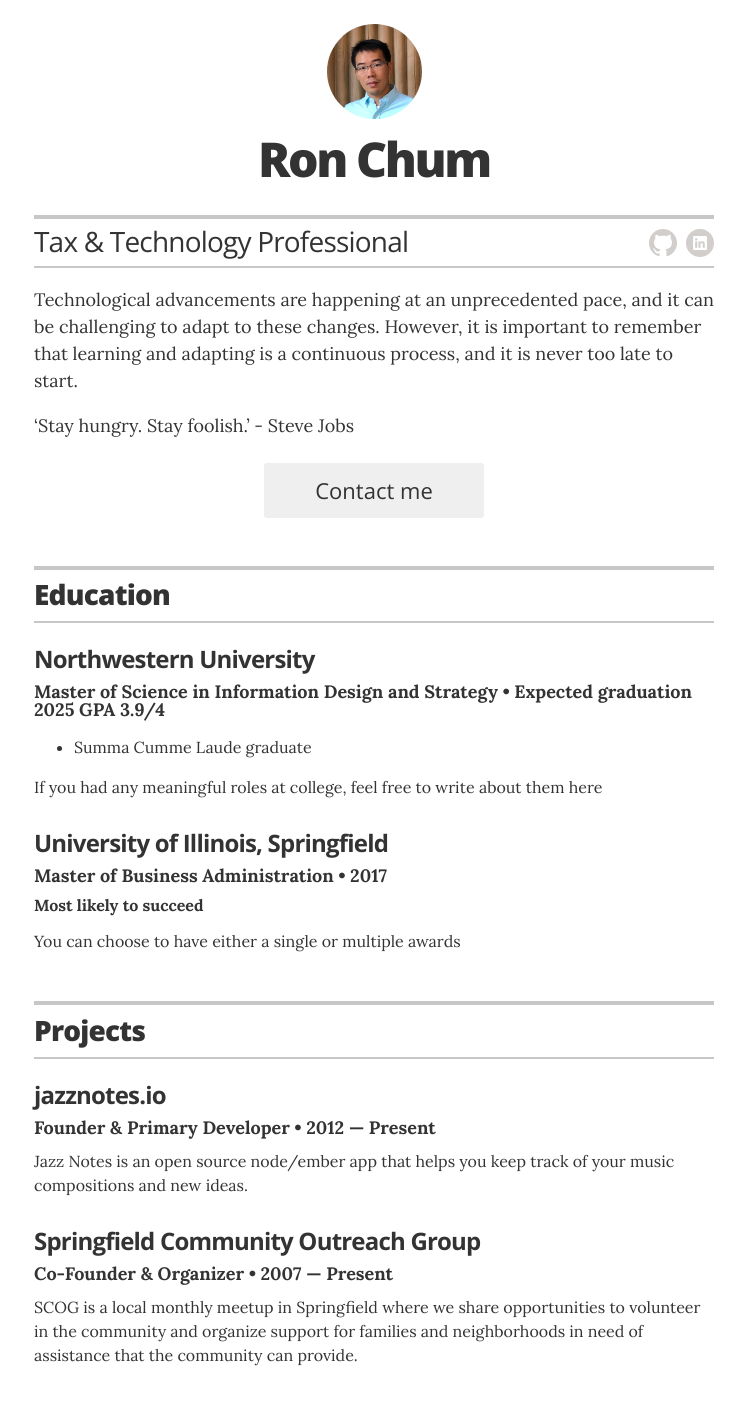
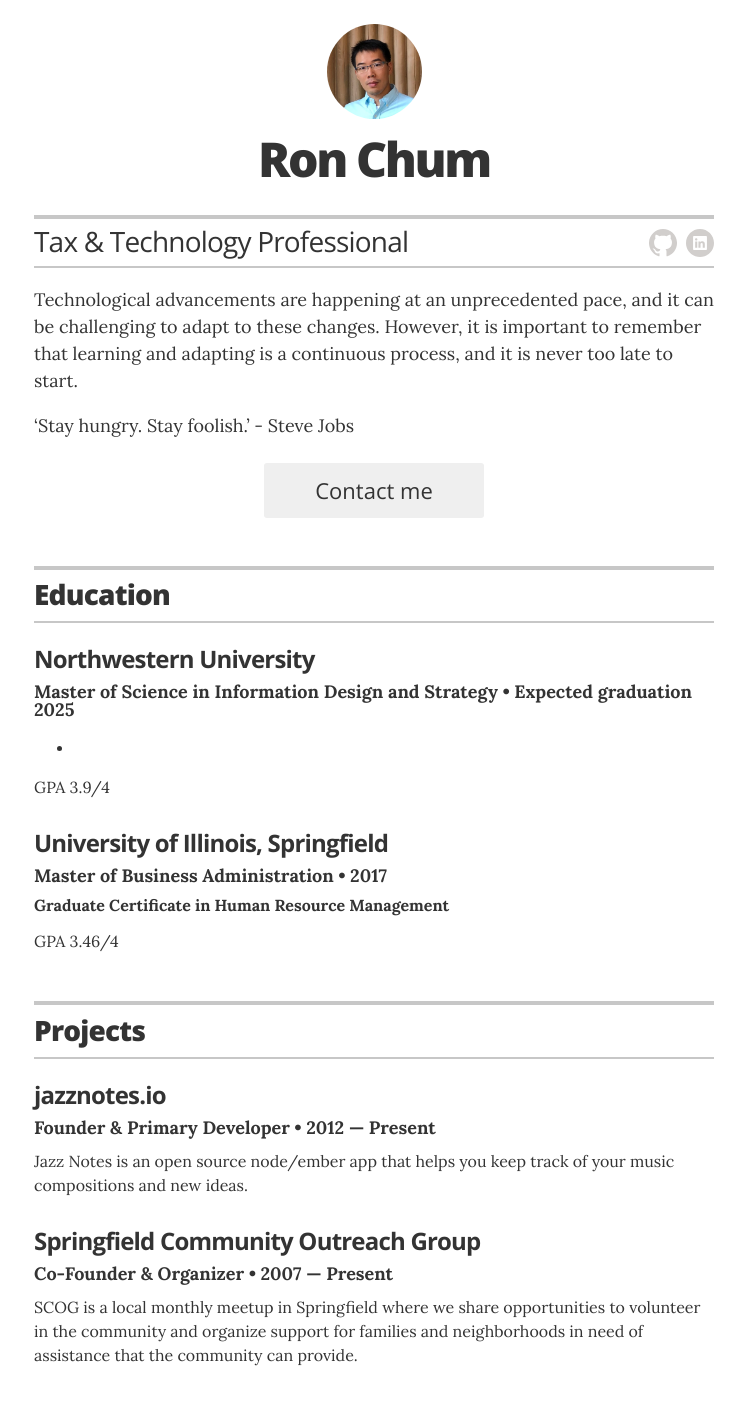
Before and after one commit to rchum/portfolio, a Jekyll site: the page built from index.html, in a window 1280 px wide. Shown: the whole page, without its empty margins (266-1011 px from the left). Built offline with Jekyll 4.4.1, drawn with Linux system fonts in a browser that asks for light colours.

Commit message:
Update education.yml

```diff
--- a/_data/education.yml
+++ b/_data/education.yml
@@ -1,14 +1,14 @@
 # Degree
 - degree: Master of Science in Information Design and Strategy
   uni: Northwestern University
-  year: Expected graduation 2025 GPA 3.9/4
-  awards:
-    - award: Summa Cumme Laude graduate
-  summary: If you had any meaningful roles at college, feel free to write about them here
+  year: Expected graduation 2025
+  awards: Graduate Certificate in Data Communication 2023 GPA 3.9/4
+  summary: GPA 3.9/4
 
 
 - degree: Master of Business Administration
   uni: University of Illinois, Springfield
   year: 2017
-  award: Most likely to succeed
-  summary: You can choose to have either a single or multiple awards
+  award: Graduate Certificate in Business Intelligence
+  award: Graduate Certificate in Human Resource Management
+  summary: GPA 3.46/4
```
